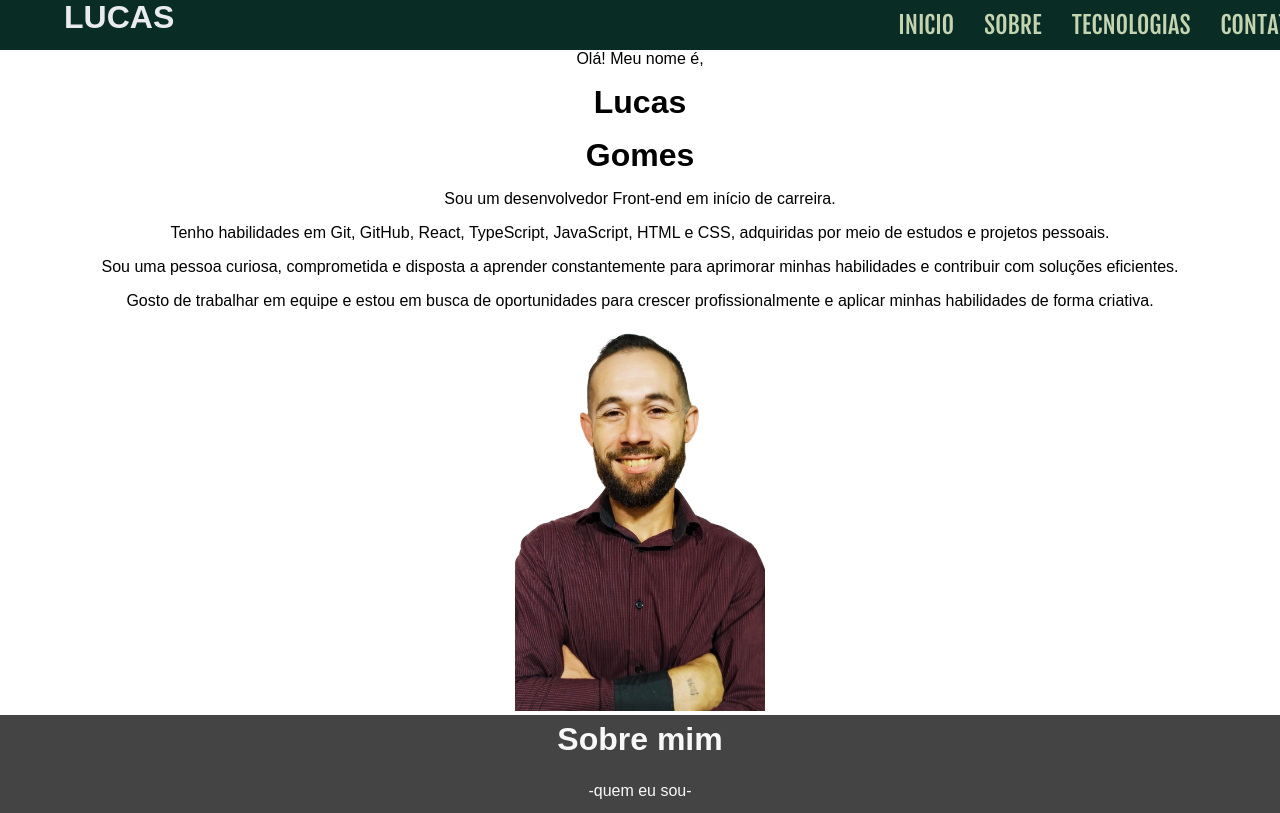
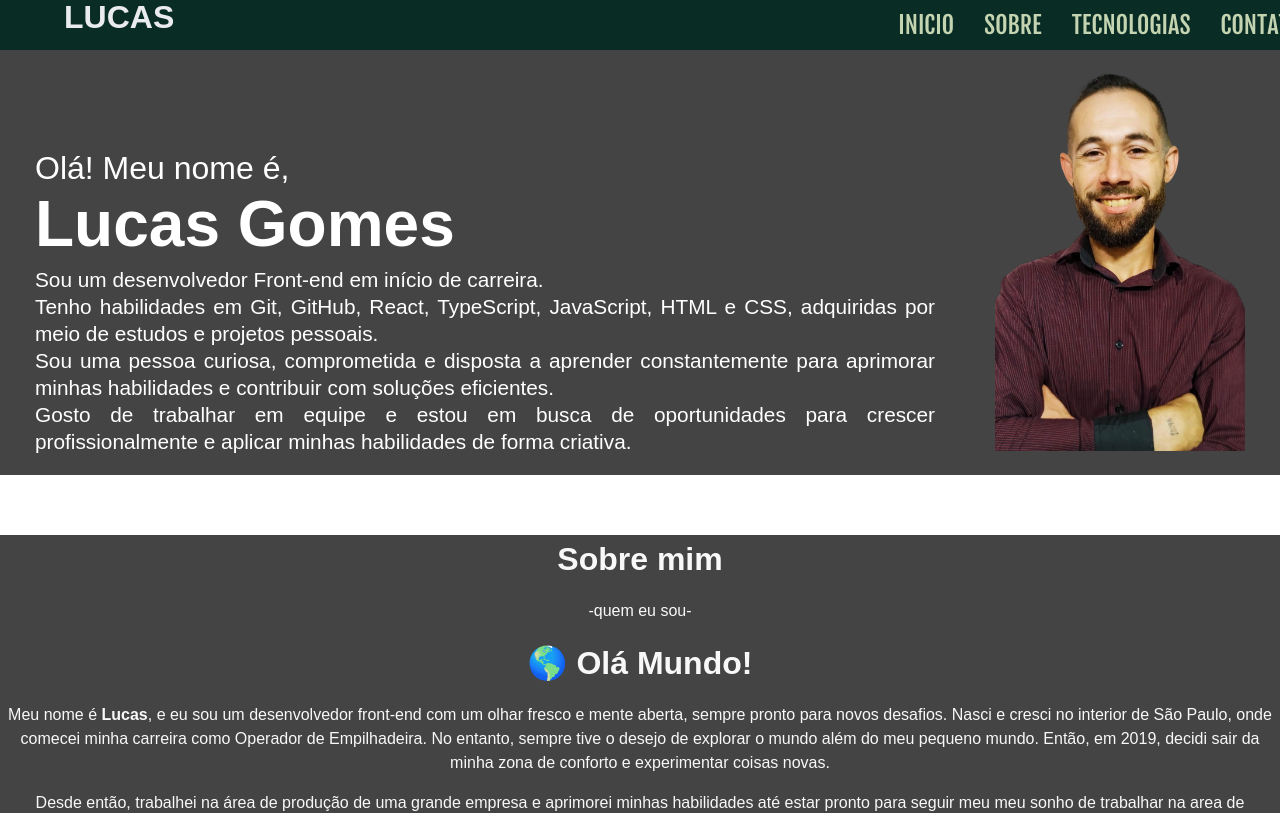
Before and after one commit to lucasccgomes/portfolio-lucas, a React (Vite) app: page / in a window 1280 px wide. Shown: the top 813 px of the page. Built offline with nearby package versions, Linux system fonts and the light colour scheme.

Commit message:
chore(home): working on styling

```diff
--- a/src/components/Home/Home.css
+++ b/src/components/Home/Home.css
@@ -1,3 +1,46 @@
+.home{
+    display: flex;
+    justify-content: center;
+    margin-bottom: 60px;
+    background-color:  #444;
+    color: #fff;
+    padding-bottom: 20px;
+
+}
+
 .profile-photo img{
     max-width: 250px;
 }
+
+.brief-about{
+    max-width: 900px;
+    text-align: justify;
+    margin-right: 60px;
+    margin-top: 100px;
+
+}
+
+.brief-about p{
+    margin: auto;
+
+}
+
+.helo{
+    font-size: 2em;
+}
+
+.myname{
+    font-size: 4em;
+    line-height: normal;
+    text-align: justify;
+    margin: 0;
+}
+
+.brief-descrition{
+    margin-top: 5px;
+}
+
+.brief-descrition p{
+    font-size: 1.3em;
+    line-height: 1.3;
+}
--- a/src/components/Home/Home.tsx
+++ b/src/components/Home/Home.tsx
@@ -7,12 +7,14 @@ const Home = () => {
     return (
         <div className='home'>
             <div className="brief-about">
-                <p>Olá! Meu nome é,</p>
-                <h1>Lucas</h1><h1>Gomes</h1>
-                <p>Sou um desenvolvedor Front-end em início de carreira.</p>
-                <p>Tenho habilidades em Git, GitHub, React, TypeScript, JavaScript, HTML e CSS, adquiridas por meio de estudos e projetos pessoais.</p>
-                <p>Sou uma pessoa curiosa, comprometida e disposta a aprender constantemente para aprimorar minhas habilidades e contribuir com soluções eficientes.</p>
-                <p>Gosto de trabalhar em equipe e estou em busca de oportunidades para crescer profissionalmente e aplicar minhas habilidades de forma criativa.</p>
+                <p className='helo'>Olá! Meu nome é,</p>
+                <h1 className='myname'>Lucas Gomes </h1>
+                <div className="brief-descrition">
+                    <p>Sou um desenvolvedor Front-end em início de carreira. <br />
+                Tenho habilidades em Git, GitHub, React, TypeScript, JavaScript, HTML e CSS, adquiridas por meio de estudos e projetos pessoais. <br />
+                Sou uma pessoa curiosa, comprometida e disposta a aprender constantemente para aprimorar minhas habilidades e contribuir com soluções eficientes. <br />
+                Gosto de trabalhar em equipe e estou em busca de oportunidades para crescer profissionalmente e aplicar minhas habilidades de forma criativa.</p>
+                </div>
             </div>
             <div className="profile-photo">
                 <img src={ProfilePhoto2} alt="Lucas Gomes" />
```
